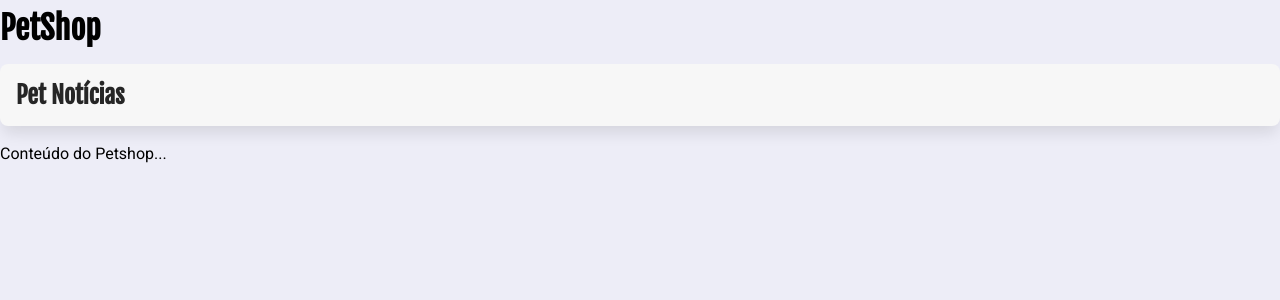
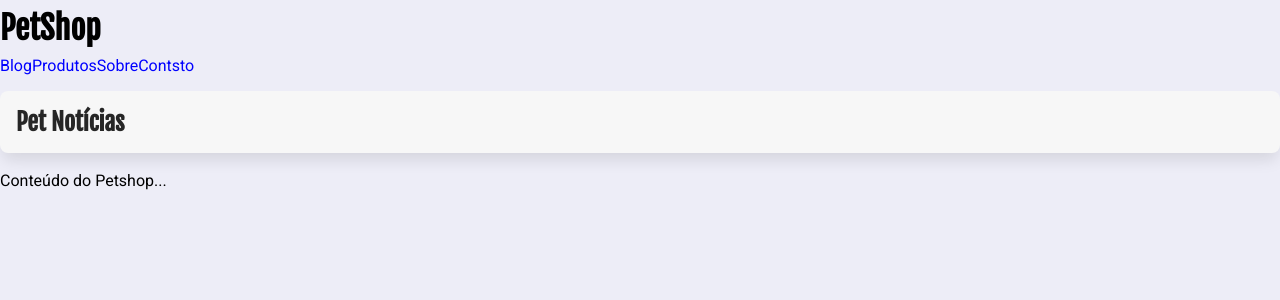
Before and after one commit to kellysabioni/petshop, a Next.js app: page / in a window 1280 px wide. Shown: the top 300 px of the page. Built offline with nearby package versions, Linux system fonts and the light colour scheme.

Commit message:
Inclui links do menu

```diff
--- a/src/app/layout.tsx
+++ b/src/app/layout.tsx
@@ -1,6 +1,7 @@
 import type { Metadata } from "next";
 import { Roboto, Fjalla_One } from "next/font/google";
 import "./globals.css";
+import Link from "next/link";
 
 /* Configura variáveis das fontes */
 const roboto = Roboto({
@@ -39,6 +40,12 @@ export default function RootLayout({
       <body className={`${roboto.variable} ${fjallaOne.variable}`}>
         <header>
           <h1>PetShop</h1>
+          <nav>
+            <Link href="/">Blog</Link>
+            <Link href="/produtos">Produtos</Link>
+            <Link href="/sobre">Sobre</Link>
+            <Link href="/contato">Contsto</Link>
+          </nav>
         </header>
         {children}
       </body>
```
